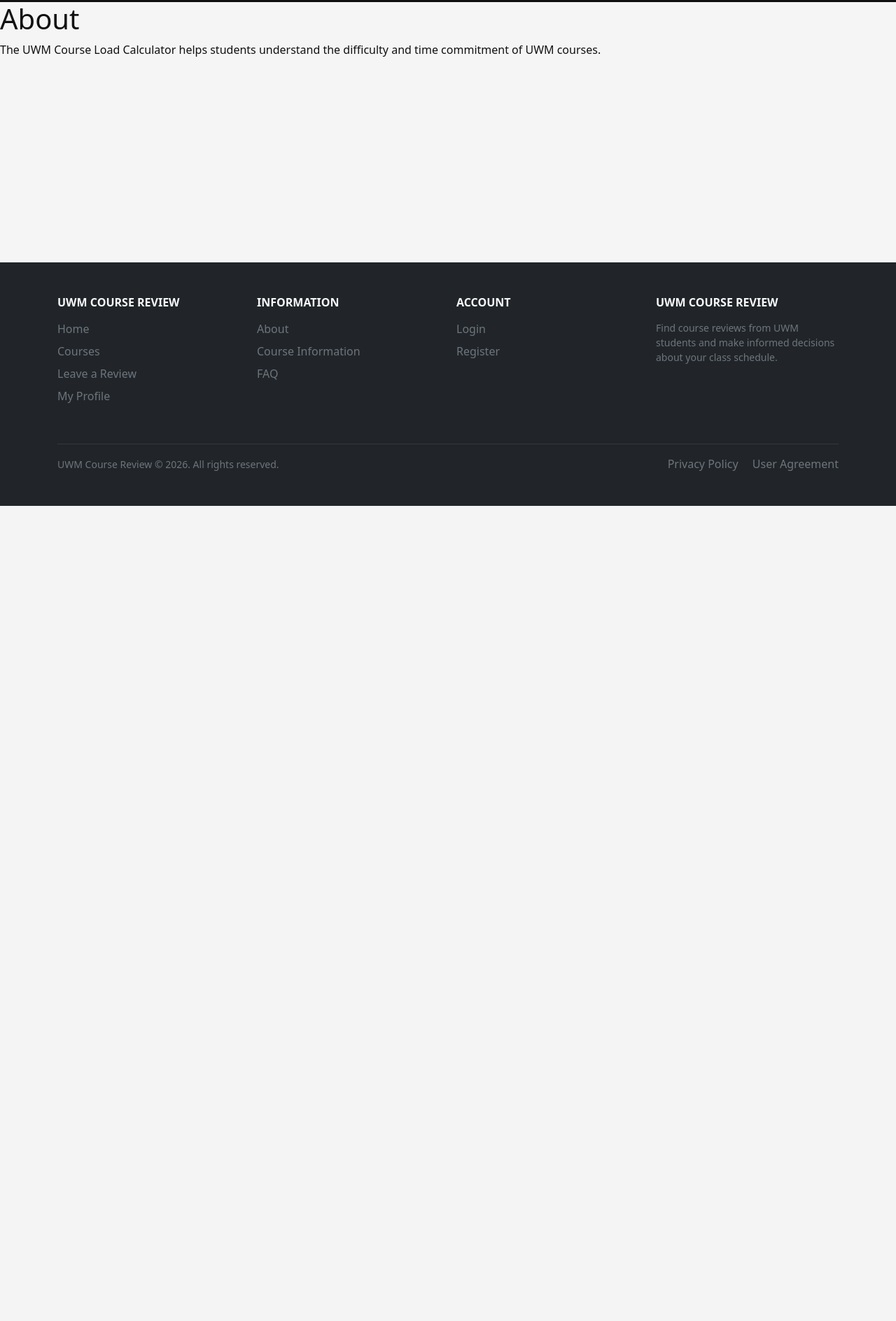
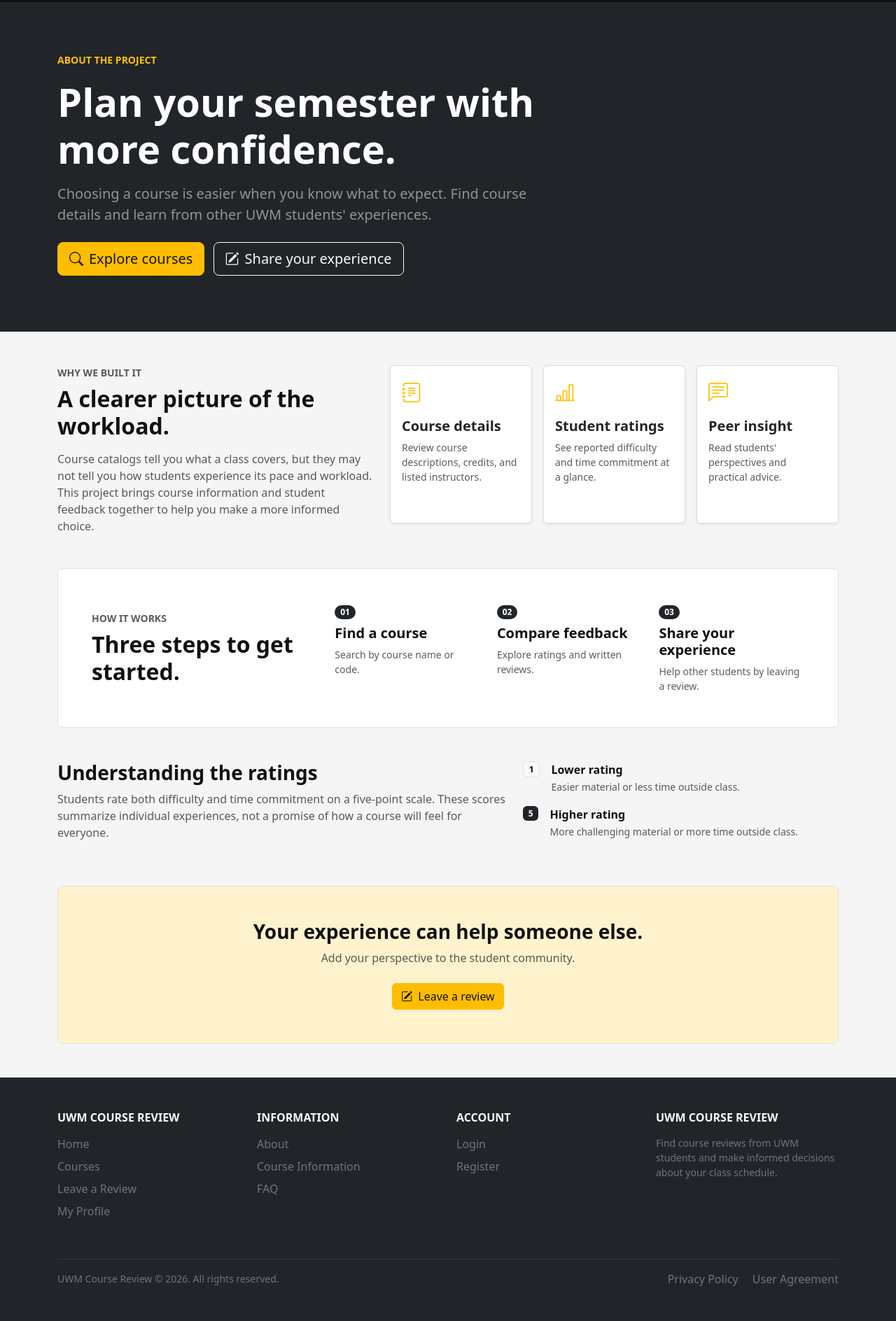
Before and after one commit to hoffm673/CapstoneProject, a Django app: page /about/ in a window 1280 px wide. Shown: the part 77-1965 px from the top of the page at 70% size. Before the commit the page ends 800 px from the top, so only its background shows below. Run offline with Django 5.2, Linux system fonts and the light colour scheme.

Commit message:
Improve about page and ignore environment file

```diff
--- a/templates/about.html
+++ b/templates/about.html
@@ -1,25 +1,129 @@
-<!DOCTYPE html>
-<html lang="en">
-<head>
-    <meta charset="UTF-8">
-    <title>Title</title>
-</head>
-<body>
-
 {% extends "base.html" %}
 
-{% block title %}About{% endblock %}
+{% block title %}About | UWM Course Load Calculator{% endblock %}
 
 {% block content %}
+<section class="bg-dark text-white py-5">
+    <div class="container py-lg-4">
+        <div class="row">
+            <div class="col-lg-8">
+                <p class="text-uppercase fw-bold small text-warning mb-3">About the project</p>
+                <h1 class="display-4 fw-bold mb-3">Plan your semester with more confidence.</h1>
+                <p class="lead text-white-50 mb-4">
+                    Choosing a course is easier when you know what to expect.
+                    Find course details and learn from other UWM students' experiences.
+                </p>
+                <a href="{% url 'search' %}" class="btn btn-primary btn-lg me-2 mb-2">
+                    <i class="bi bi-search me-2"></i>Explore courses
+                </a>
+                <a href="{% url 'review' %}" class="btn btn-outline-light btn-lg mb-2">
+                    <i class="bi bi-pencil-square me-2"></i>Share your experience
+                </a>
+            </div>
+        </div>
+    </div>
+</section>
 
-    <h1>About</h1>
+<div class="container py-5">
+    <section class="row g-4 align-items-stretch mb-5">
+        <div class="col-lg-5">
+            <p class="text-uppercase fw-bold small text-muted mb-2">Why we built it</p>
+            <h2 class="h2 fw-bold mb-3">A clearer picture of the workload.</h2>
+            <p class="text-muted mb-0">
+                Course catalogs tell you what a class covers, but they may not tell
+                you how students experience its pace and workload. This project brings
+                course information and student feedback together to help you make a
+                more informed choice.
+            </p>
+        </div>
+        <div class="col-lg-7">
+            <div class="row g-3 h-100">
+                <div class="col-md-4">
+                    <article class="card h-100 shadow-sm">
+                        <div class="card-body">
+                            <i class="bi bi-journal-text fs-3 text-warning"></i>
+                            <h3 class="h5 fw-bold mt-3">Course details</h3>
+                            <p class="text-muted small mb-0">Review course descriptions, credits, and listed instructors.</p>
+                        </div>
+                    </article>
+                </div>
+                <div class="col-md-4">
+                    <article class="card h-100 shadow-sm">
+                        <div class="card-body">
+                            <i class="bi bi-bar-chart-line fs-3 text-warning"></i>
+                            <h3 class="h5 fw-bold mt-3">Student ratings</h3>
+                            <p class="text-muted small mb-0">See reported difficulty and time commitment at a glance.</p>
+                        </div>
+                    </article>
+                </div>
+                <div class="col-md-4">
+                    <article class="card h-100 shadow-sm">
+                        <div class="card-body">
+                            <i class="bi bi-chat-left-text fs-3 text-warning"></i>
+                            <h3 class="h5 fw-bold mt-3">Peer insight</h3>
+                            <p class="text-muted small mb-0">Read students' perspectives and practical advice.</p>
+                        </div>
+                    </article>
+                </div>
+            </div>
+        </div>
+    </section>
 
-    <p>
-        The UWM Course Load Calculator helps students understand
-        the difficulty and time commitment of UWM courses.
-    </p>
+    <section class="bg-white border rounded-3 p-4 p-lg-5 mb-5">
+        <div class="row g-4 align-items-center">
+            <div class="col-lg-4">
+                <p class="text-uppercase fw-bold small text-muted mb-2">How it works</p>
+                <h2 class="h2 fw-bold mb-0">Three steps to get started.</h2>
+            </div>
+            <div class="col-lg-8">
+                <div class="row g-4">
+                    <div class="col-md-4">
+                        <span class="badge rounded-pill text-bg-dark mb-2">01</span>
+                        <h3 class="h5 fw-bold">Find a course</h3>
+                        <p class="text-muted small mb-0">Search by course name or code.</p>
+                    </div>
+                    <div class="col-md-4">
+                        <span class="badge rounded-pill text-bg-dark mb-2">02</span>
+                        <h3 class="h5 fw-bold">Compare feedback</h3>
+                        <p class="text-muted small mb-0">Explore ratings and written reviews.</p>
+                    </div>
+                    <div class="col-md-4">
+                        <span class="badge rounded-pill text-bg-dark mb-2">03</span>
+                        <h3 class="h5 fw-bold">Share your experience</h3>
+                        <p class="text-muted small mb-0">Help other students by leaving a review.</p>
+                    </div>
+                </div>
+            </div>
+        </div>
+    </section>
 
+    <section class="row g-4">
+        <div class="col-lg-7">
+            <h2 class="h3 fw-bold">Understanding the ratings</h2>
+            <p class="text-muted">
+                Students rate both difficulty and time commitment on a five-point scale.
+                These scores summarize individual experiences, not a promise of how a
+                course will feel for everyone.
+            </p>
+        </div>
+        <div class="col-lg-5">
+            <div class="d-flex gap-3 mb-3">
+                <span class="badge text-bg-light border align-self-start">1</span>
+                <p class="mb-0"><strong>Lower rating</strong><br><span class="text-muted small">Easier material or less time outside class.</span></p>
+            </div>
+            <div class="d-flex gap-3">
+                <span class="badge text-bg-dark align-self-start">5</span>
+                <p class="mb-0"><strong>Higher rating</strong><br><span class="text-muted small">More challenging material or more time outside class.</span></p>
+            </div>
+        </div>
+    </section>
+
+    <section class="bg-warning-subtle border rounded-3 p-4 p-lg-5 mt-5 text-center">
+        <h2 class="h3 fw-bold">Your experience can help someone else.</h2>
+        <p class="text-muted mb-4">Add your perspective to the student community.</p>
+        <a href="{% url 'review' %}" class="btn btn-primary">
+            <i class="bi bi-pencil-square me-2"></i>Leave a review
+        </a>
+    </section>
+</div>
 {% endblock %}
-
-</body>
-</html>
```
Also changed, not shown: 1 other file.
